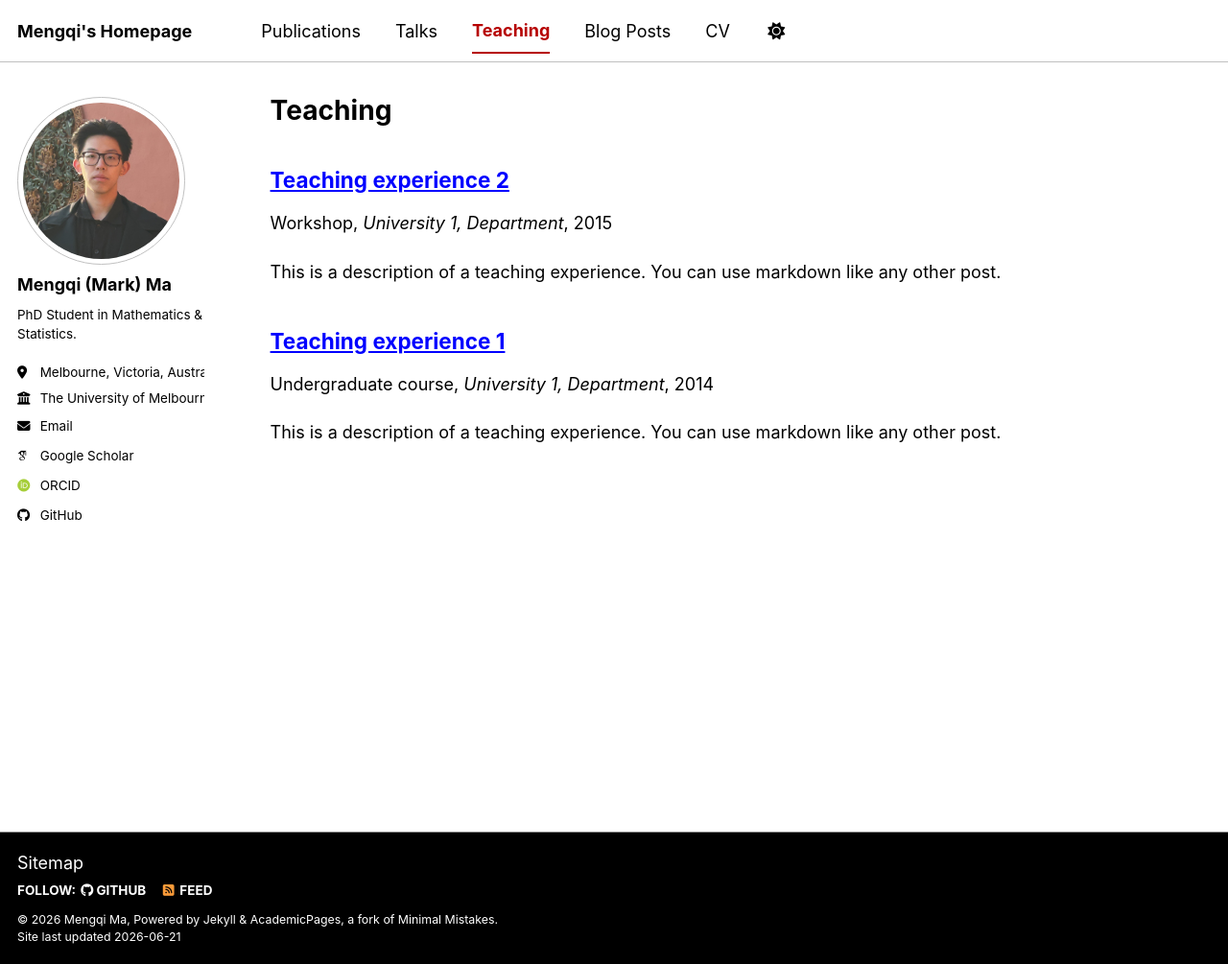
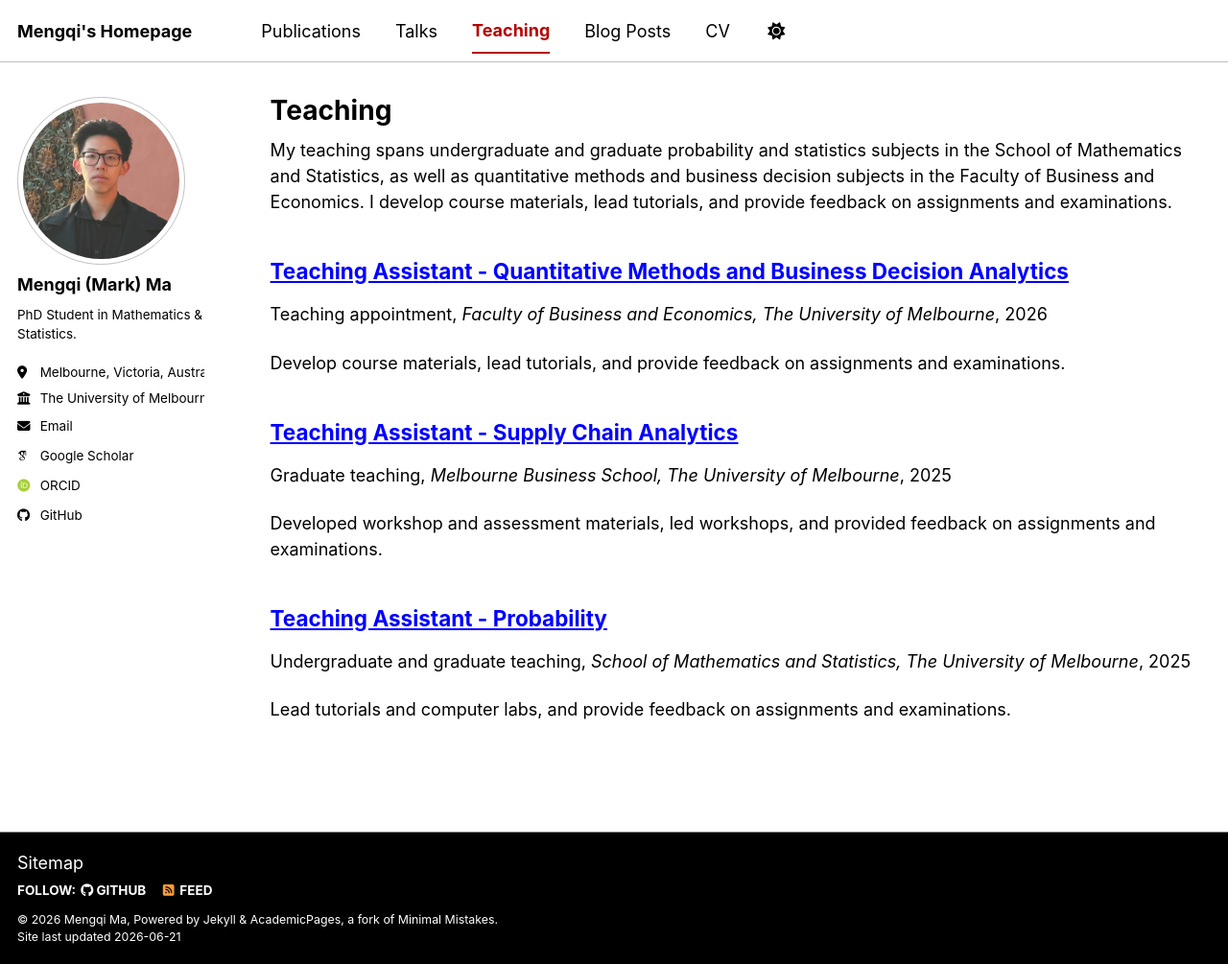
Before and after one commit to Mengqi-MA/Mengqi-MA.github.io, a Jekyll site: the page built from _pages/teaching.html, in a window 1280 px wide and 1005 px high. Shown: the whole window at 96% size. Built offline with Jekyll 4.4.1, drawn with Linux system fonts in a browser that asks for light colours; some web fonts are replaced; a script bundle is joined from its source files by our own code; library files that are not in the unit come from our copies.

Commit message:
Add teaching appointments

```diff
--- a/_pages/teaching.html
+++ b/_pages/teaching.html
@@ -5,6 +5,8 @@ permalink: /teaching/
 author_profile: true
 ---
 
+My teaching spans undergraduate and graduate probability and statistics subjects in the School of Mathematics and Statistics, as well as quantitative methods and business decision subjects in the Faculty of Business and Economics. I develop course materials, lead tutorials, and provide feedback on assignments and examinations.
+
 {% include base_path %}
 
 {% for post in site.teaching reversed %}
--- a/_teaching/2014-spring-teaching-1.md
+++ /dev/null
@@ -1,20 +0,0 @@
----
-title: "Teaching experience 1"
-collection: teaching
-type: "Undergraduate course"
-permalink: /teaching/2014-spring-teaching-1
-venue: "University 1, Department"
-date: 2014-01-01
-location: "City, Country"
----
-
-This is a description of a teaching experience. You can use markdown like any other post.
-
-Heading 1
-======
-
-Heading 2
-======
-
-Heading 3
-======
--- a/_teaching/2015-spring-teaching-2.md
+++ /dev/null
@@ -1,20 +0,0 @@
----
-title: "Teaching experience 2"
-collection: teaching
-type: "Workshop"
-permalink: /teaching/2015-spring-teaching-1
-venue: "University 1, Department"
-date: 2015-01-01
-location: "City, Country"
----
-
-This is a description of a teaching experience. You can use markdown like any other post.
-
-Heading 1
-======
-
-Heading 2
-======
-
-Heading 3
-======
--- /dev/null
+++ b/_teaching/2025-07-01-probability.md
@@ -0,0 +1,14 @@
+---
+title: "Teaching Assistant - Probability"
+collection: teaching
+type: "Undergraduate and graduate teaching"
+permalink: /teaching/probability/
+venue: "School of Mathematics and Statistics, The University of Melbourne"
+date: 2025-07-01
+location: "Melbourne, Australia"
+excerpt: "Lead tutorials and computer labs, and provide feedback on assignments and examinations."
+---
+
+**July 2025-present**
+
+I lead tutorials and computer labs in probability, and provide feedback on assignments and examinations.
--- /dev/null
+++ b/_teaching/2025-10-01-supply-chain-analytics.md
@@ -0,0 +1,14 @@
+---
+title: "Teaching Assistant - Supply Chain Analytics"
+collection: teaching
+type: "Graduate teaching"
+permalink: /teaching/supply-chain-analytics/
+venue: "Melbourne Business School, The University of Melbourne"
+date: 2025-10-01
+location: "Melbourne, Australia"
+excerpt: "Developed workshop and assessment materials, led workshops, and provided feedback on assignments and examinations."
+---
+
+**October-December 2025**
+
+I developed workshop and assessment materials, led workshops, and provided feedback on assignments and examinations.
--- /dev/null
+++ b/_teaching/2026-07-01-quantitative-methods-business-decision-analytics.md
@@ -0,0 +1,14 @@
+---
+title: "Teaching Assistant - Quantitative Methods and Business Decision Analytics"
+collection: teaching
+type: "Teaching appointment"
+permalink: /teaching/quantitative-methods-business-decision-analytics/
+venue: "Faculty of Business and Economics, The University of Melbourne"
+date: 2026-07-01
+location: "Melbourne, Australia"
+excerpt: "Develop course materials, lead tutorials, and provide feedback on assignments and examinations."
+---
+
+**From July 2026**
+
+I develop course materials, lead tutorials, and provide feedback on assignments and examinations for quantitative methods and business decision subjects.
```
